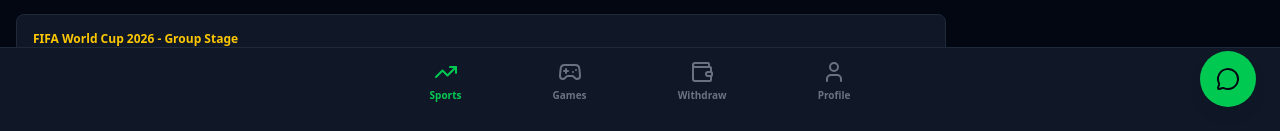
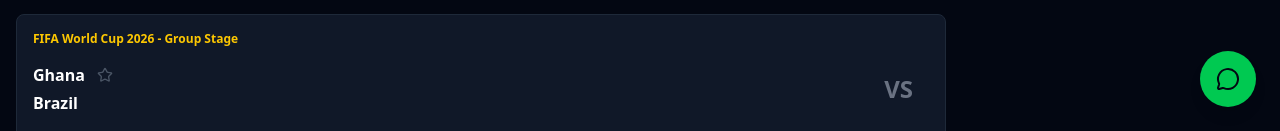
Before and after one commit to HarrietteAkoto/betnova, a Next.js app: page / in a window 1280 px wide. Shown: the part 669-800 px from the top of the page. Built offline with nearby package versions, Linux system fonts and the light colour scheme.

Commit message:
Remove navigation bar from page layout
Removed the navigation bar from the main layout.

```diff
--- a/src/app/page.tsx
+++ b/src/app/page.tsx
@@ -395,14 +395,7 @@
         </aside>
       </main>
 
-      <nav className="fixed bottom-0 left-0 w-full bg-gray-900 border-t border-gray-800 z-50 pb-4">
-        <div className="container mx-auto max-w-lg flex items-center justify-around py-3">
-          <Link href="/" className="flex flex-col items-center gap-1 text-green-500"><TrendingUp className="w-6 h-6" /><span className="text-[10px] font-bold">Sports</span></Link>
-          <Link href="/games" className="flex flex-col items-center gap-1 text-gray-500"><Gamepad2 className="w-6 h-6" /><span className="text-[10px] font-bold">Games</span></Link>
-          <Link href="/withdraw" className="flex flex-col items-center gap-1 text-gray-500"><Wallet className="w-6 h-6" /><span className="text-[10px] font-bold">Withdraw</span></Link>
-          <Link href="/profile" className="flex flex-col items-center gap-1 text-gray-500"><User className="w-6 h-6" /><span className="text-[10px] font-bold">Profile</span></Link>
-        </div>
-      </nav>
+
 
       {/* PIN MODAL */}
       {isPinModalOpen && (
```
